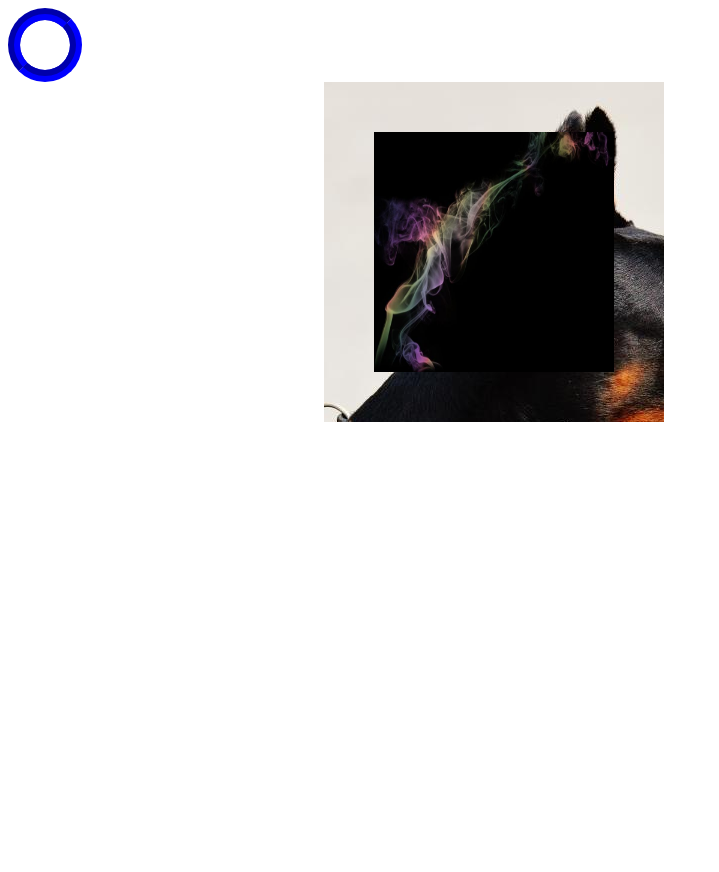
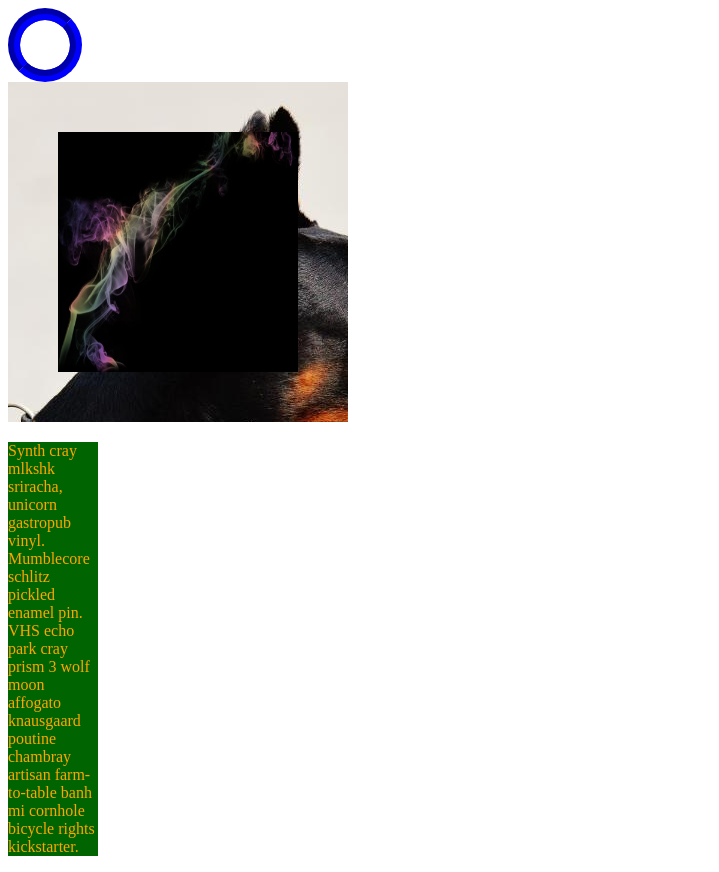
Before and after one commit to Dragontamer247/css-workshop, a plain HTML site: page index.html in a window 1280 px wide. Shown: the whole page, without its empty margins (0-719 px from the left). Before the commit the page ends 800 px from the top, so only its background shows below. Drawn offline with Linux system fonts and the light colour scheme.

Commit message:
created the word-wrap commmand.

```diff
--- a/index.html
+++ b/index.html
@@ -7,8 +7,12 @@
     </head>
     <body>
       <div class="border-radius"></div>
+
       <div>
         <img src="images/image-1.jpg" class="border-img">
       </div>
+
+      <p class="wrap"> Synth cray mlkshk sriracha, unicorn gastropub vinyl. Mumblecore schlitz pickled enamel pin. VHS echo park cray prism 3 wolf moon affogato knausgaard poutine chambray artisan farm-to-table banh mi cornhole bicycle rights kickstarter.
+      </p>
     </body>
   </html
--- a/style.css
+++ b/style.css
@@ -16,5 +16,11 @@ body {
   background-image: url('images/image-2.jpg');
   background-clip: padding-box;
   padding: 50px;
-  left:25%;
 }
+
+.wrap {
+  width: 90px;
+  overflow-wrap: break-word;
+  background: darkgreen;
+  color: orange;
+}
```
